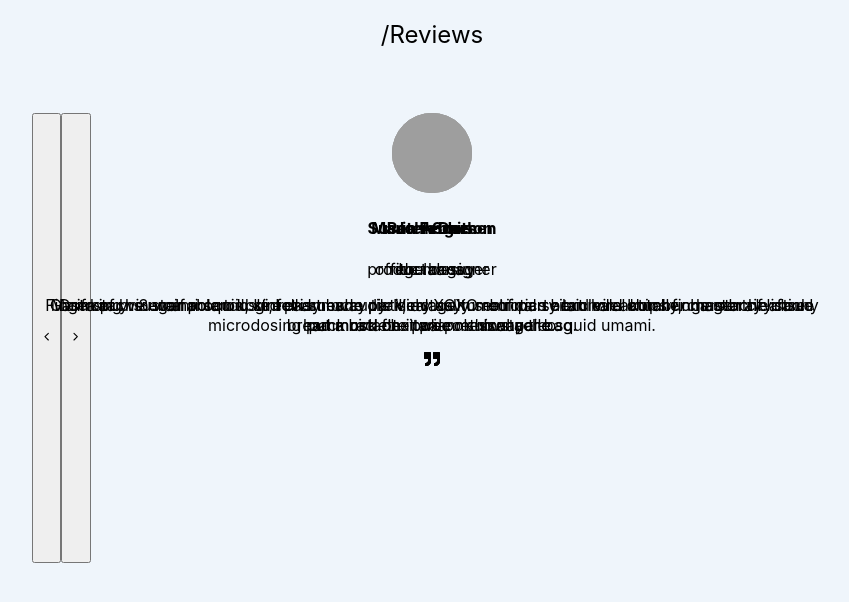
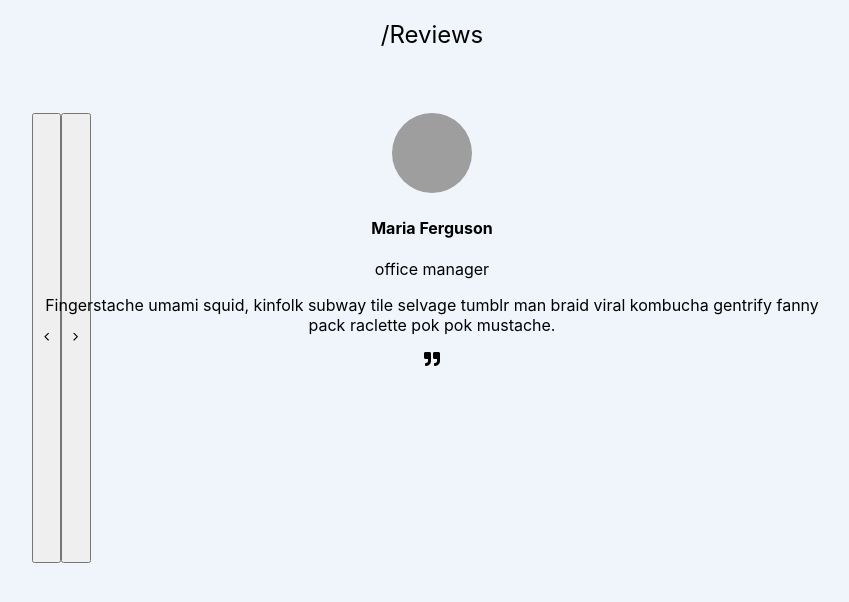
Before and after one commit to LaurenCummings/slider-project, a React (Vite) app: page / in a window 1280 px wide. Shown: the top 602 px of the page, without its empty margins (208-1057 px from the left). Built offline with nearby package versions, Linux system fonts and the light colour scheme; grey boxes are pictures that could not be loaded.

Commit message:
set up activeSlide className assignment

```diff
--- a/src/App.css
+++ b/src/App.css
@@ -23,7 +23,7 @@
   left: 0;
   width: 100%;
   height: 100%;
-  /* opacity: 0; */
+  opacity: 0;
 }
 
 .title h2 {
--- a/src/App.jsx
+++ b/src/App.jsx
@@ -18,9 +18,13 @@
       <div className="section-center">
         {people.map((person, personIndex) => {
           const { id, image, name, title, quote } = person;
-          // more stuff coming
+
+          let position = "nextSlide";
+          if (personIndex === index) {
+            position = 'activeSlide';
+          }
           return (
-            <article key={id}>
+            <article className={position} key={id}>
               <img src={image} alt={name} className="person-image" />
               <h4 className="name">{name}</h4>
               <p className="title">{title}</p>
```
